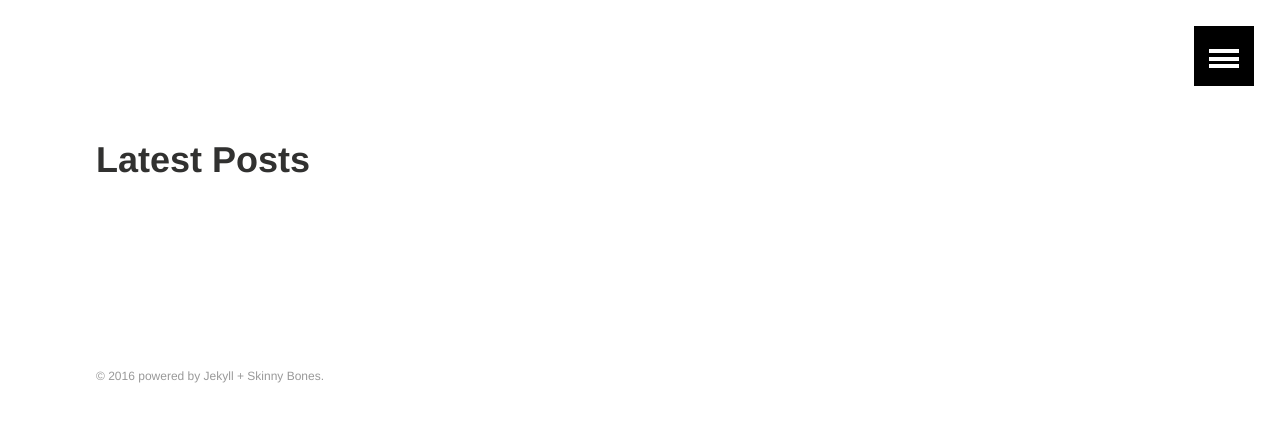
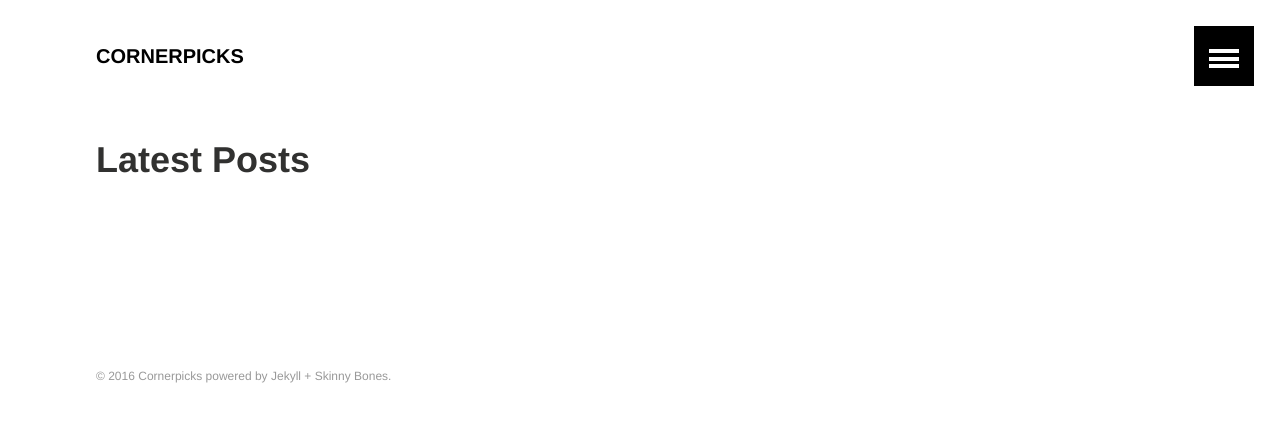
Before and after one commit to cornerpicks/cornerpicks.github.io, a Jekyll site: the page built from index.md, in a window 1280 px wide. Shown: the top 422 px of the page. Built offline with Jekyll 4.4.1, drawn with Linux system fonts in a browser that asks for light colours; part of the change alters nothing that is shown.

Commit message:
update config

```diff
--- a/_config.yml
+++ b/_config.yml
@@ -1,7 +1,7 @@
 # Site wide configuration
 
-title:
-description:
+title: Cornerpicks
+description: Tipster especializado en córners
 logo: # 120x120 px default image used for Twitter summary card
 teaser: # 400x250 px default teaser image used in image archive grid
 locale: en
@@ -39,7 +39,7 @@ titlecase: true
 owner:
   name:
   email:
-  twitter:
+  twitter: picks_corner
   google:
     ad-client:
     ad-slot:
```
